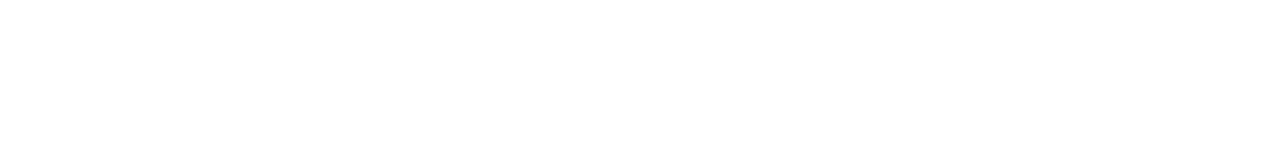
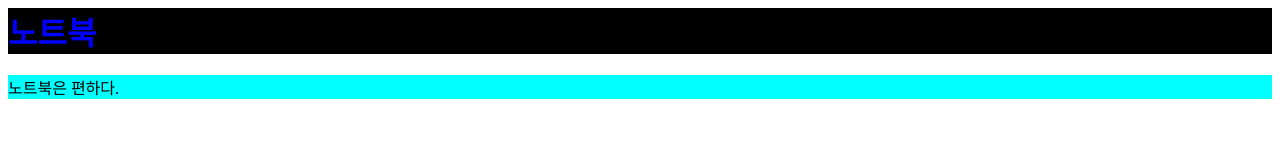
Before and after one commit to jisu-su/html_practice, a plain HTML site: page 26_01_12_prac/index.html in a window 1280 px wide. Drawn offline with Linux system fonts and the light colour scheme.

Commit message:
페이지 코드 다시

```diff
--- a/26_01_12_prac/index.html
+++ b/26_01_12_prac/index.html
@@ -1,2 +1,4 @@
-<!DOCTYPE html>
-<html Lang="an"
+<body>
+    <h1 style="color: blue; background-color: black;">노트북</h1>
+    <p style="background-color: aqua;">노트북은 편하다.</p>
+</body>
```
